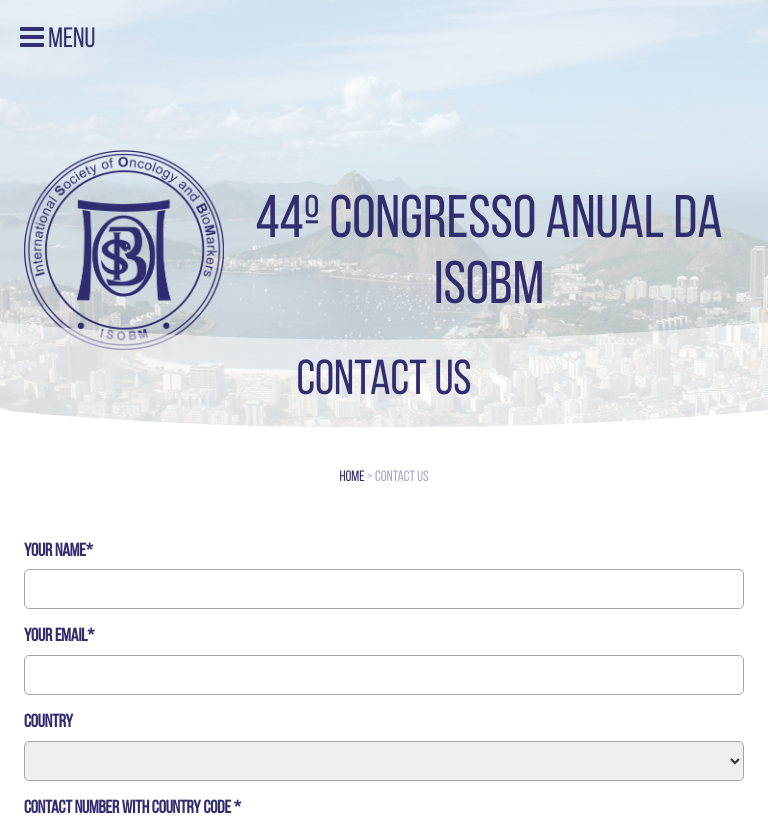
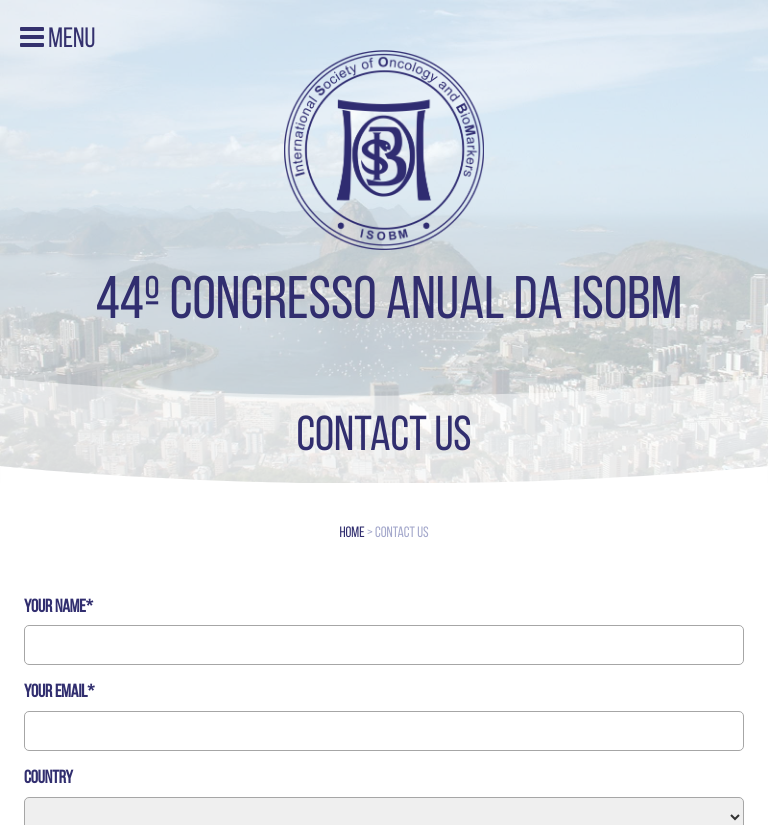
Before and after one commit to AgenciaCampana/ISOBM, a website: page contact.html in a window 768 px wide. Shown: the top 825 px of the page. Drawn offline with Linux system fonts and the light colour scheme; a web font is replaced by a local one.

Commit message:
Ajustes Interno

```diff
--- a/css/interna.css
+++ b/css/interna.css
@@ -439,7 +439,7 @@
 		max-width: 200px;
 	}
 
-	.center{
+	.center a{
 		display: initial;
 	}
 
@@ -472,7 +472,7 @@
 		font-size: 60px;
 	}
 
-	.center{
+	.center a{
 		top: 100px;
 	}
 
--- a/css/style.css
+++ b/css/style.css
@@ -365,12 +365,11 @@
 		}
 
 
-.ft-normal .credit-campana img {
-	display: block;
-	margin: 0px auto;
+		.ft-normal .credit-campana img {
+			display: block;
+			margin: 0px auto;
 
-
-}
+		}
 
 		.txt-footer p{
 			position: relative;
@@ -447,6 +446,7 @@
 	}
 	.info{
 	}
+
 	.logo-total{
 		margin-bottom: 0px;
 	}
@@ -541,7 +541,7 @@
 		font-size: 60px !important;
 	}
 
-	.center{
+	.center a{
 		top: 50px !important;
 	}
 
```
